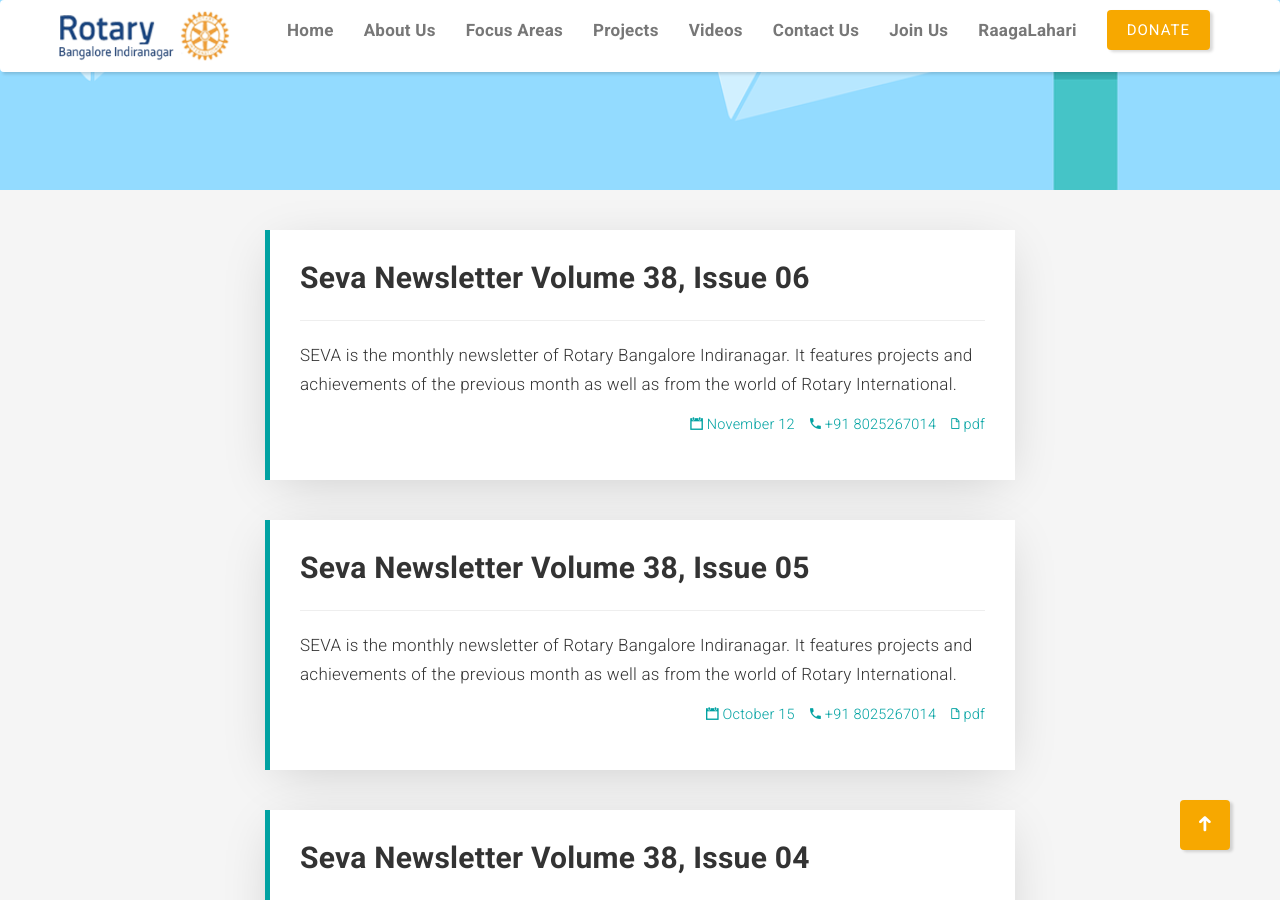
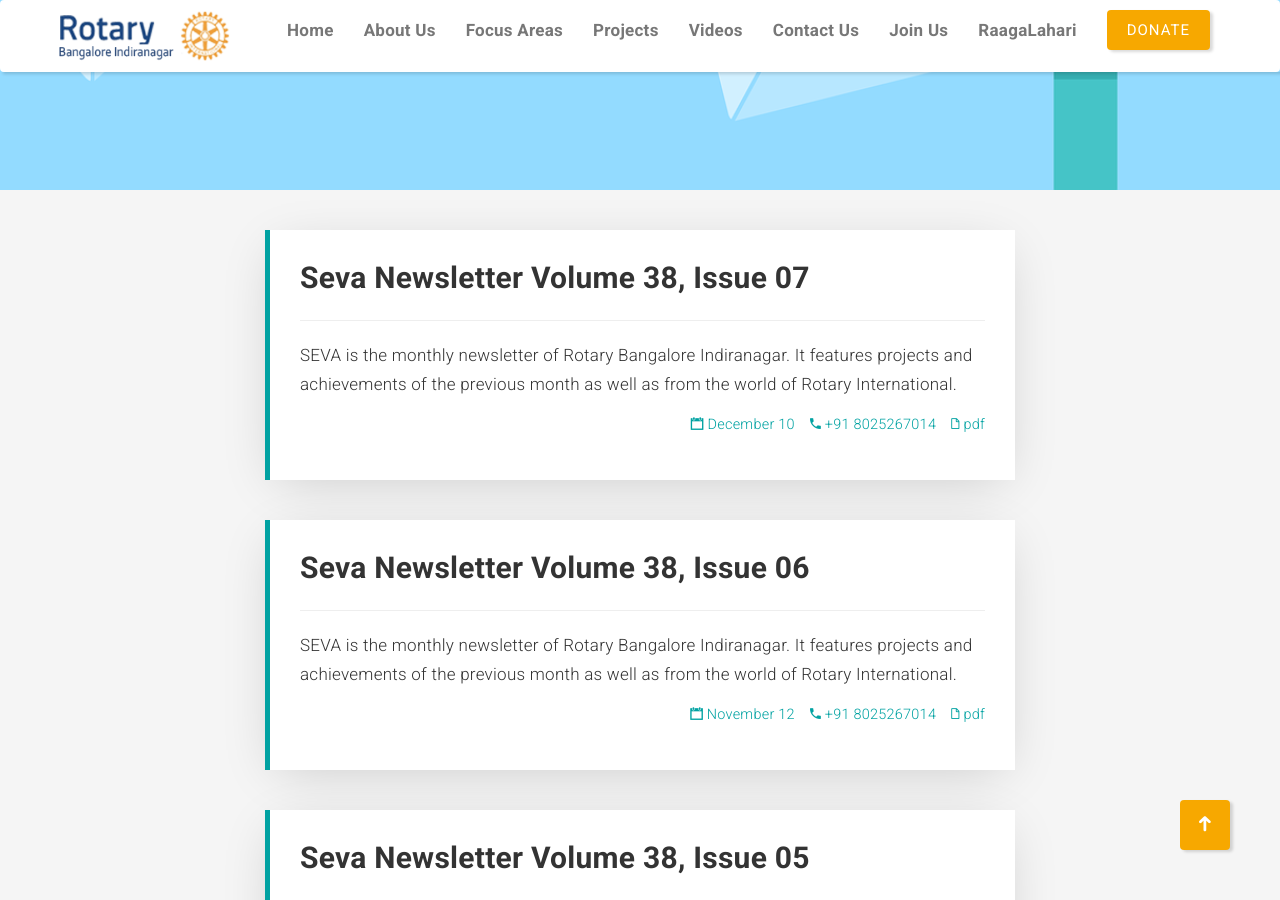
Before and after one commit to sharathdt/rtry, a Jekyll site: the page built from newsletters.html, in a window 1280 px wide and 900 px high, scrolled down 396 px. Built offline with Jekyll 4.4.1, drawn with Linux system fonts in a browser that asks for light colours; some web fonts are replaced; some of the changed text lies outside the part shown.

Commit message:
new newsletter

```diff
--- a/_data/newsletters.yml
+++ b/_data/newsletters.yml
@@ -5,7 +5,6 @@
   contact: '+91 8025267014'
   id: july-1
   pdf: Seva01201819_2.pdf
-
 
 - title: Installation 2018-19
   description: Every Rotary year begins with the installation of the new team at both the club level and District level. This year this is a momentous occasion for the members of Rotary Bangalore Indiranagar as the District Governor Rtn. Suresh Hari is from our club.
@@ -15,15 +14,12 @@
   contact: '+91 8025267014'
   id: june-30
 
-
 - title: Seva Newsletter Volume 38, Issue 02
   description: 'SEVA is the monthly newsletter of Rotary Bangalore Indiranagar. It features projects and achievements of the previous month as well as from the world of Rotary International.'
   date: July 16
   contact: '+91 8025267014'
   id: july-16
   pdf: Seva02201819.pdf
-
-
 
 - title: Seva Newsletter Volume 38, Issue 03
   description: 'SEVA is the monthly newsletter of Rotary Bangalore Indiranagar. It features projects and achievements of the previous month as well as from the world of Rotary International.'
@@ -32,17 +28,12 @@
   id: aug-13
   pdf: Seva03201819.pdf
 
-
-
 - title: Seva Newsletter Volume 38, Issue 04
   description: 'SEVA is the monthly newsletter of Rotary Bangalore Indiranagar. It features projects and achievements of the previous month as well as from the world of Rotary International.'
   date: September 10
   contact: '+91 8025267014'
   id: sep-10
   pdf: Seva04201819.pdf
-
-
-
 
 - title: Seva Newsletter Volume 38, Issue 05
   description: 'SEVA is the monthly newsletter of Rotary Bangalore Indiranagar. It features projects and achievements of the previous month as well as from the world of Rotary International.'
@@ -57,3 +48,10 @@
   contact: '+91 8025267014'
   id: nov-12
   pdf: Seva06201819.pdf
+
+- title: Seva Newsletter Volume 38, Issue 07
+  description: 'SEVA is the monthly newsletter of Rotary Bangalore Indiranagar. It features projects and achievements of the previous month as well as from the world of Rotary International.'
+  date: December 10
+  contact: '+91 8025267014'
+  id: dec-10
+  pdf: Seva07201819.pdf
```
Also changed, not shown: 2 other files.
